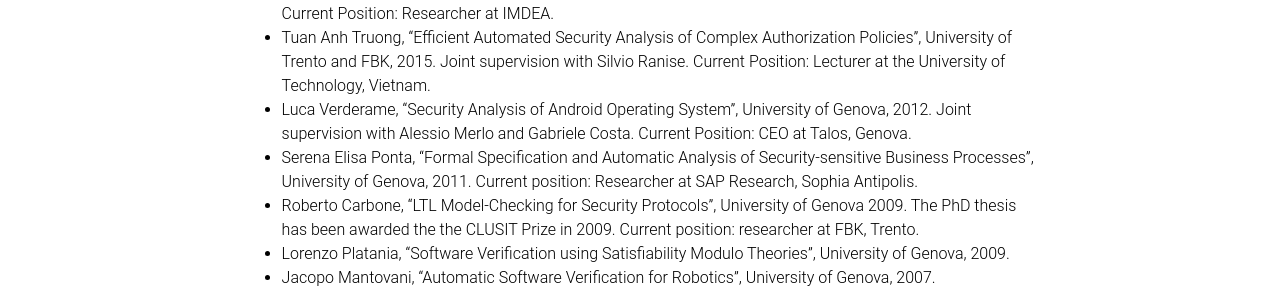
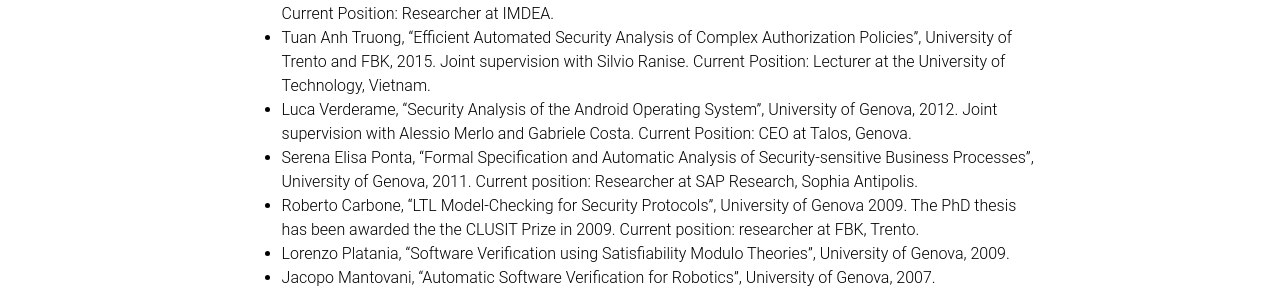
Before and after one commit to CSecLab/cseclab.github.io, a Jekyll site: the page built from alessandroHP.md, in a window 1280 px wide and 900 px high, scrolled down 9641 px. Shown: the part 160-452 px from the top of the window. Built offline with Jekyll 4.4.1, drawn with Linux system fonts in a browser that asks for light colours.

Commit message:
*** empty log message ***

```diff
--- a/alessandroHP.md
+++ b/alessandroHP.md
@@ -222,7 +222,7 @@ I have supervised more than 30 students during the preparation of their M.Eng. T
 
 - Avinash Sudhodanan, "Automatic Security Testing of Browser-Based Security Protocols", U. of Trento \& FBK in the context of the SECENTIS project, 2017.  Joint supervision with Luca Compagna and Roberto Carbone. Current Position: Researcher at IMDEA.
 - Tuan Anh Truong, "Efficient Automated Security Analysis of Complex Authorization Policies", University of Trento and FBK, 2015. Joint supervision with Silvio Ranise. Current Position: Lecturer at the University of Technology, Vietnam.
-- Luca Verderame, "Security Analysis of Android Operating System", University of Genova, 2012. Joint supervision with Alessio Merlo and Gabriele Costa. Current Position: CEO at Talos, Genova.
+- Luca Verderame, "Security Analysis of the Android Operating System", University of Genova, 2012. Joint supervision with Alessio Merlo and Gabriele Costa. Current Position: CEO at Talos, Genova.
 - Serena Elisa Ponta, "Formal Specification and Automatic Analysis of Security-sensitive Business Processes", University of Genova, 2011.  Current position:  Researcher at SAP Research, Sophia Antipolis.
 - Roberto Carbone, "LTL Model-Checking for Security Protocols", University of Genova 2009.  The PhD thesis has been awarded the the CLUSIT Prize in 2009.  Current position: researcher at FBK, Trento.
 - Lorenzo Platania, "Software Verification using Satisfiability Modulo Theories", University of Genova, 2009.
```
